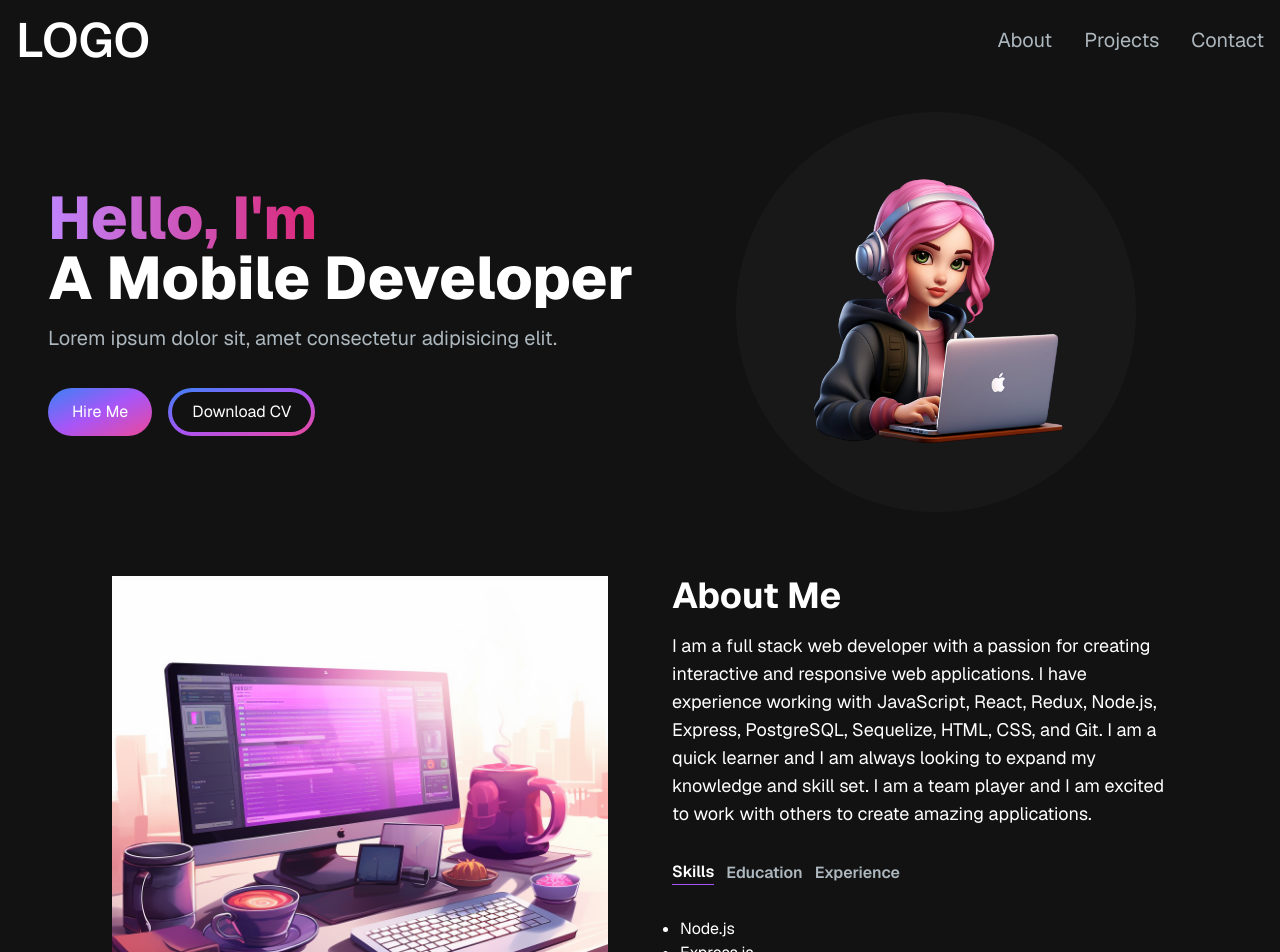
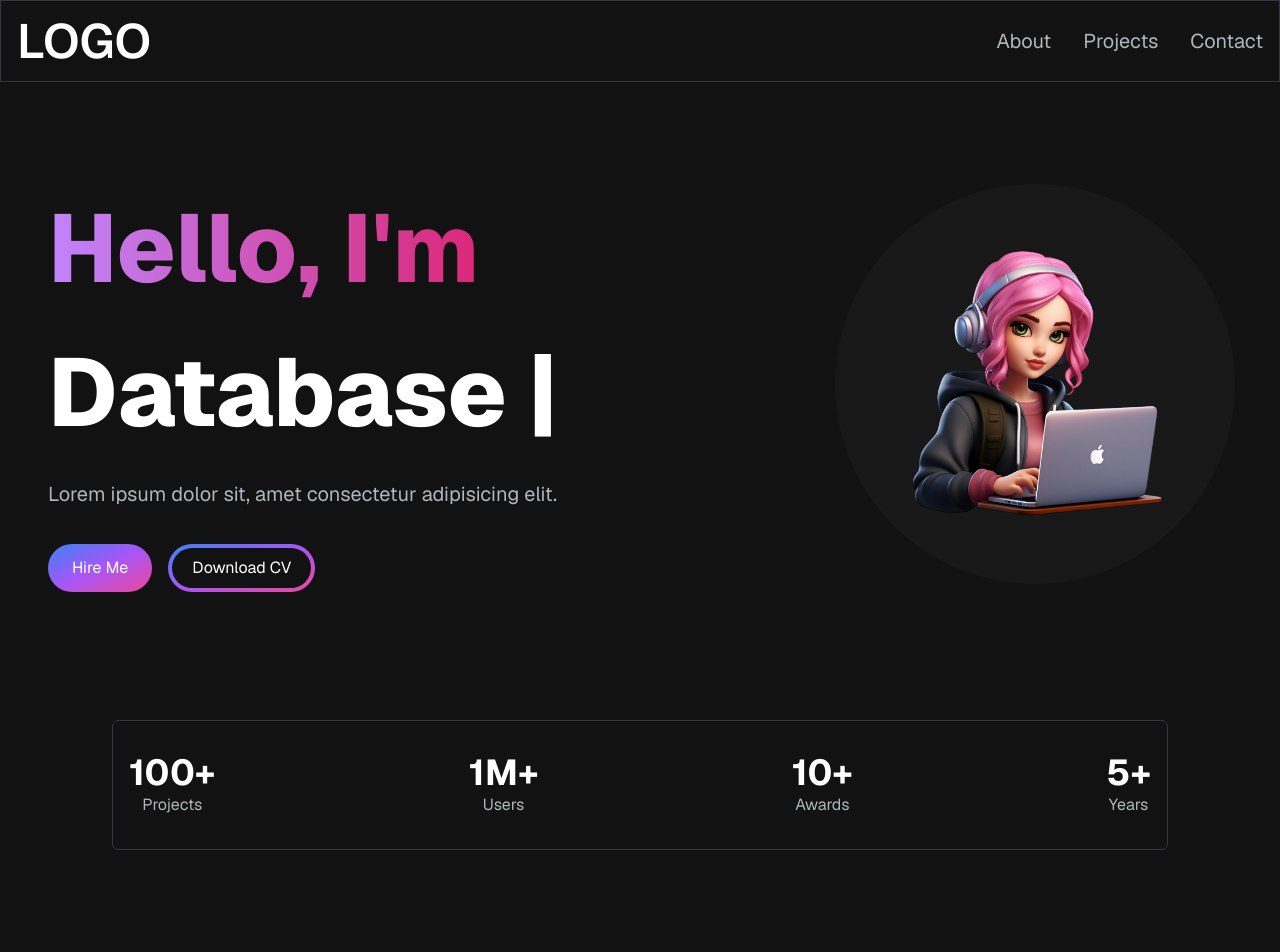
Before and after one commit to karlasanc/karlasanchez.us, a Next.js app in the folder portfolio-website/: page / in a window 1280 px wide. Shown: the top 952 px of the page. Built offline with nearby package versions, Linux system fonts and the light colour scheme.

Commit message:
Achievements Section Added

```diff
--- /dev/null
+++ b/portfolio-website/src/app/components/AchievementsSection.jsx
@@ -0,0 +1,40 @@
+import React from "react";
+
+const AchievementsSection = () => {
+  // list of achievements
+  const achievementsList = [
+    {
+      metric: "Projects",
+      value: "100+",
+    },
+    {
+      metric: "Users",
+      value: "1M+",
+    },
+    {
+      metric: "Awards",
+      value: "10+",
+    },
+    {
+      metric: "Years",
+      value: "5+",
+    },
+  ];
+
+  return (
+    <div className="py-8 px-4 xl:gap-16 sm:py-16 xl:px-16">
+      <div className="border-[#33353F] border rounded-md py-8 px-17 flex flex-row item-center justify-between">
+        {achievementsList.map((achievement, index) => {
+          return (
+            <div key={index} className="flex flex-col items-center justify-center mx-4">
+              <h2 className="text-white text-4xl font-bold">{achievement.value}</h2>
+              <p className="text-[#ADB7BE] text-base">{achievement.metric}</p>
+            </div>
+          );
+        })}
+      </div>
+    </div>
+  );
+};
+
+export default AchievementsSection;
--- a/portfolio-website/src/app/components/Footer.jsx
+++ b/portfolio-website/src/app/components/Footer.jsx
@@ -2,7 +2,7 @@
 
 const Footer = () => {
   return (
-    <footer className="footer border border-t-[#33353F] border-l-transparent border-r-transparent text-white">
+    <footer className="footer border relative z-10 border-t-[#33353F] border-l-transparent border-r-transparent text-white">
       <div className="container p-12 flex justify-between z-10">
         <span>LOGO</span>
         <p className="text-slate-600">All rights reserved.</p>
--- a/portfolio-website/src/app/components/HeroSection.jsx
+++ b/portfolio-website/src/app/components/HeroSection.jsx
@@ -6,10 +6,10 @@
 
 const HeroSection = () => {
   return (
-    <section>
+    <section className="lg:py-16">
       <div className="grid grid-cols-1 sm:grid-cols-12">
-        <div className="col-span-7 place-self-center text-center sm:text-left">
-          <h1 className="text-white mb-4 text-4xl sm:text-5xl lg:text-6xl font-extrabold">
+        <div className="col-span-8 place-self-center text-center sm:text-left justify-self-start">
+          <h1 className="text-white mb-4 text-4xl sm:text-5xl lg:text-8xl lg:leading-normal font-extrabold">
             <span className="text-transparent bg-clip-text bg-gradient-to-r from-purple-400 to-pink-600">
               Hello, I'm{" "}
             </span>
@@ -18,30 +18,24 @@
               sequence={[
                 "Karla",
                 1000, // wait 1s before replacing "Mice" with "Hamsters"
-                "A Software Developer",
+                "Web Developer",
+                1000, // wait 1s before replacing "Mice" with "Hamsters"
+                "Database Designer",
                 1000,
-                "A Mobile Developer",
-                1000,
-                "A Database Engineer",
+                "Software Engineer",
                 1000,
               ]}
               wrapper="span"
               speed={50}
               style={{
-                display:
-                  "inline-block",
+                display: "inline-block",
               }}
-              repeat={
-                Infinity
-              }
+              repeat={Infinity}
             />
           </h1>
 
           <p className="text-[#ADB7BE] text-base sm:text-lg mb-6 lg:text-xl">
-            Lorem ipsum dolor
-            sit, amet
-            consectetur
-            adipisicing elit.
+            Lorem ipsum dolor sit, amet consectetur adipisicing elit.
           </p>
 
           <div>
@@ -49,9 +43,7 @@
               Hire Me
             </button>
             <button className="px-1 py-1 w-full sm:w-fit rounded-full bg-gradient-to-br from-blue-500 via-purple-500 to-pink-500 hover:bg-slate-800 text-white mt-3">
-              <span className="block bg-[#121212] hover:bg-slate-800 rounded-full px-5 py-2">
-                Download CV
-              </span>
+              <span className="block bg-[#121212] hover:bg-slate-800 rounded-full px-5 py-2">Download CV</span>
             </button>
           </div>
         </div>
--- a/portfolio-website/src/app/components/Navbar.jsx
+++ b/portfolio-website/src/app/components/Navbar.jsx
@@ -27,7 +27,7 @@
   const [navbarOpen, setNavbarOpen] = useState(false);
 
   return (
-    <nav className="fixed top-0 left-0 right-0 z-10 bg-[#121212] bg-opacity-100">
+    <nav className="fixed mx-auto border border-[#33353F] top-0 left-0 right-0 z-10 bg-[#121212] bg-opacity-100">
       <div className="flex container lg:py-4 flex-wrap items-center justify-between mx-auto px-4 py-2">
         {/* Menu Logo */}
         <Link href={"/"} className="text-2xl md:text-5xl text-white font-semibold">
--- a/portfolio-website/src/app/page.js
+++ b/portfolio-website/src/app/page.js
@@ -4,6 +4,7 @@
 import ProjectsSection from "./components/ProjectsSection";
 import EmailSection from "./components/EmailSection";
 import Footer from "./components/Footer";
+import AchievementsSection from "./components/AchievementsSection";
 
 export default function Home() {
   return (
@@ -11,11 +12,12 @@
       <Navbar />
       <div className="container mt-24 mx-auto px-12 py-4">
         <HeroSection />
+        <AchievementsSection />
         <AboutSection />
         <ProjectsSection />
         <EmailSection />
-        <Footer />
       </div>
+      <Footer />
     </main>
   );
 }
```
